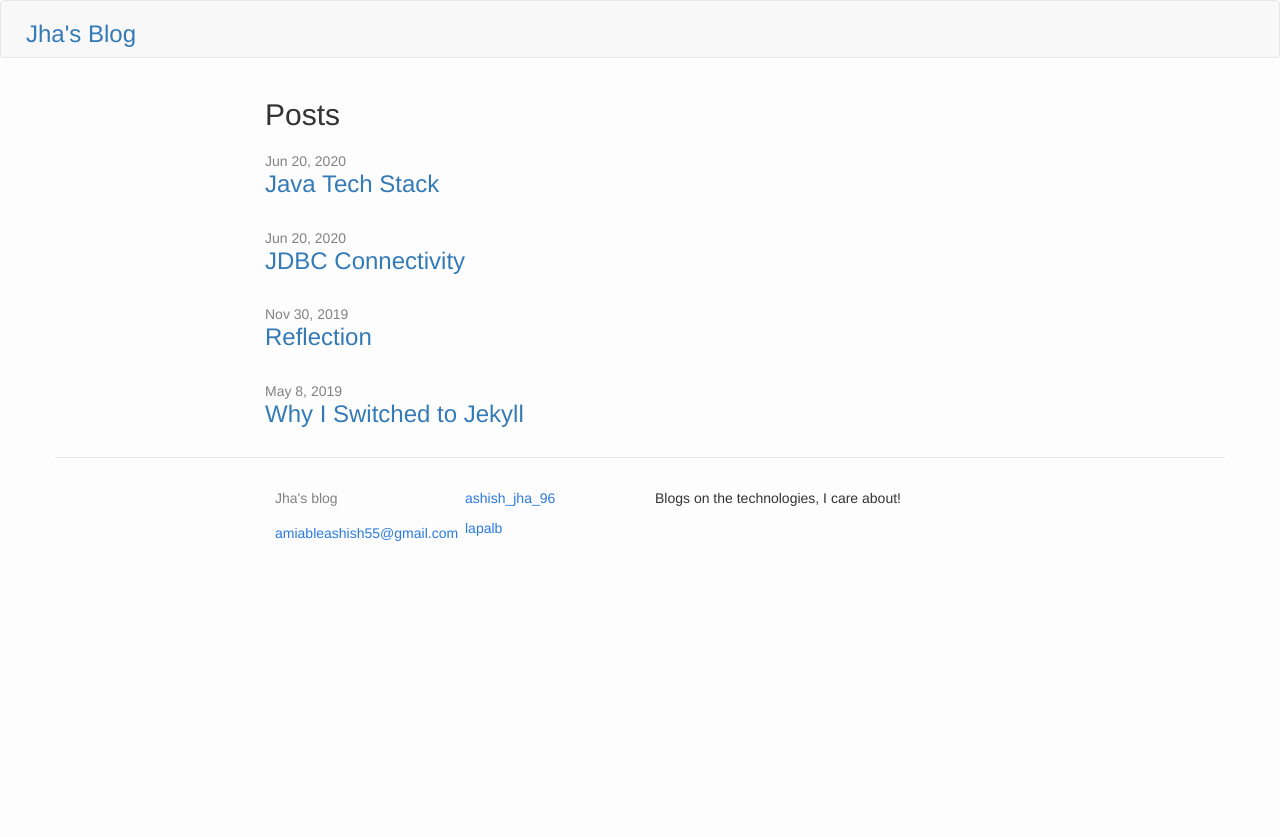
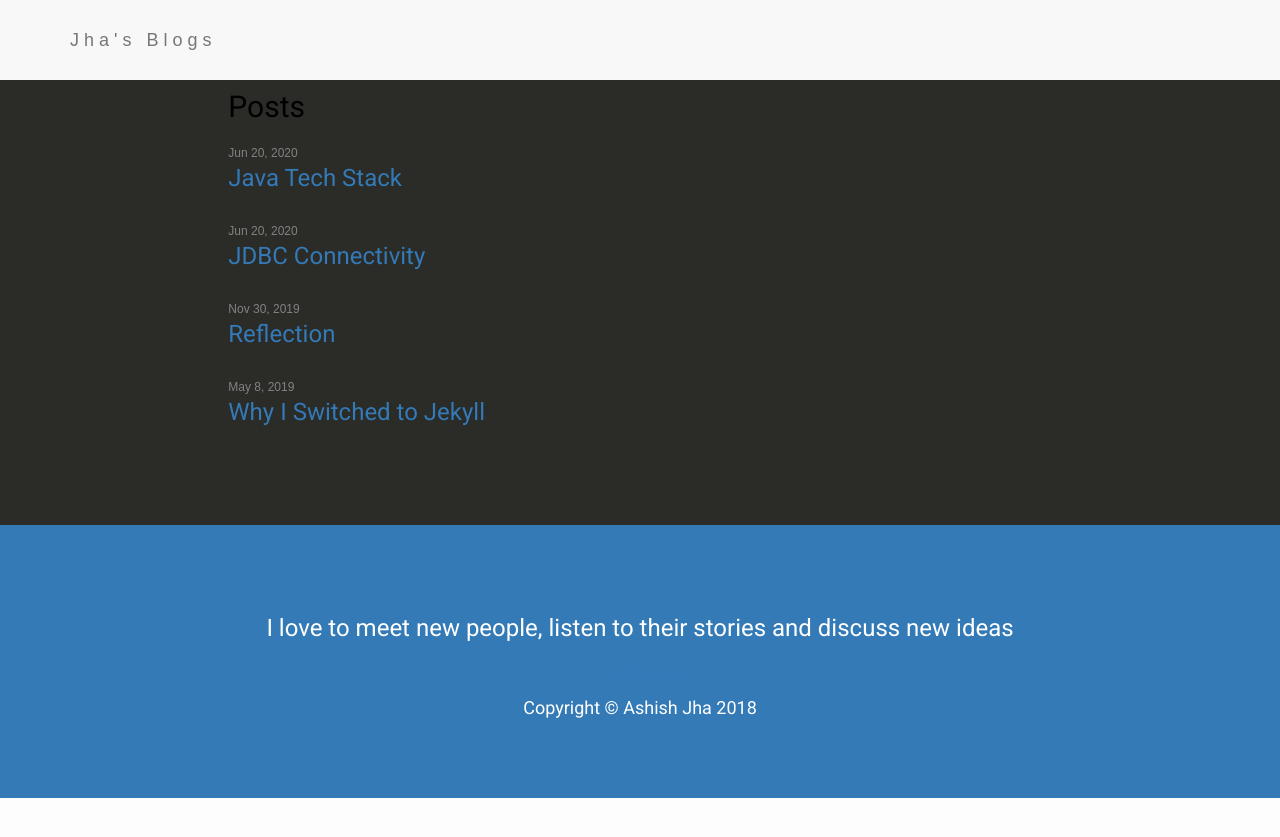
Before and after one commit to lapalb/as_blog, a Jekyll site: the page built from index.md, in a window 1280 px wide. Shown: the top 837 px of the page. Built offline with Jekyll 4.4.1, drawn with Linux system fonts in a browser that asks for light colours; some web fonts are replaced.

Commit message:
Styling Changes

```diff
--- a/_includes/footer.html
+++ b/_includes/footer.html
@@ -1,17 +1,9 @@
-<div class="container"  style="border-top: 1px solid #e8e8e8; position: inherit; bottom: 0; padding:30px">
-    <div class="row">
-        <div class="col-sm-2"></div>
-        <div class="col-sm-8">
-            <div class="row">
-                <div class="col-sm-3"> <p style=" margin-bottom: 15px;color: #828282"> {{site.title}} </p>
-                    <p><a href="mailto:{{site.email}}" style="color: #2a7ae2">{{site.email}}</a> </p>
-                </div>
-                <div class="col-sm-3">
-                    <p><a href="#" style="color: #2a7ae2">{{site.twitter_username}}</a> </p>
-                    <p><a href="#" style="color: #2a7ae2">{{site.github_username}}</a> </p>
-                </div>
-                <div class="col-sm-6">{{site.description}}</div>
-            </div>
-        </div>
-        <div class="col-sm-2"></div>
-</div>
+<footer class="container-fluid bg-2 text-center" id="contact">
+    <footer class="footer">
+     <div class="container text-center">
+       <h3> I love to meet new people, listen to their stories and discuss new ideas </h3>
+       <a href="mailto:115cs0603@nitrkl.ac.in"><i class="fa fa-envelope fa-3x"></i><h3>Mail Me</h3> </a>
+       <h4> Copyright © Ashish Jha 2018</h4>
+     </div>
+   </footer>
+   </footer>
--- a/_includes/header.html
+++ b/_includes/header.html
@@ -1,7 +1,15 @@
-<nav class="navbar navbar-default">
-    <div class="container-fluid">
-        <div class="navbar-header">
-            <h3 style="color: #424242;margin-left: 10px;"><a href="/as_blog/">Jha's Blog</a></h3>
-        </div>
+<nav class="navbar navbar-default navbar-fixed-top">
+    <div class="container">
+      <div class="navbar-header">
+        <button type="button" class="navbar-toggle" data-toggle="collapse" data-target="#myNavbar">
+          <span class="icon-bar"></span>
+          <span class="icon-bar"></span>
+          <span class="icon-bar"></span>
+        </button>
+        <a class="navbar-brand" href="#"> Jha's Blogs
+        </a>
+      </div>
+      <div class="collapse navbar-collapse" id="myNavbar">
+      </div>
     </div>
-</nav>
+  </nav>
--- a/_layouts/default.html
+++ b/_layouts/default.html
@@ -1,14 +1,106 @@
 <!DOCTYPE html>
 <html lang="{{ page.lang | default: site.lang | default: "en" }}">
 <link rel="stylesheet" href="https://maxcdn.bootstrapcdn.com/bootstrap/3.4.0/css/bootstrap.min.css">
-<script src="https://ajax.googleapis.com/ajax/libs/jquery/3.4.1/jquery.min.js"></script>
-<script src="https://maxcdn.bootstrapcdn.com/bootstrap/3.4.0/js/bootstrap.min.js"></script>
+<link rel="icon" href="https://raw.githubusercontent.com/lapalb/lapalb.github.io/master/img/logo.jpg" size="32*32">
+<script src="https://code.jquery.com/jquery-3.3.1.slim.min.js"></script>
+<script src="https://stackpath.bootstrapcdn.com/bootstrap/4.1.3/js/bootstrap.min.js"></script>
+<link href="https://fonts.googleapis.com/css?family=Roboto" rel="stylesheet">
+<link href="https://fonts.googleapis.com/css?family=Unlock" rel="stylesheet">
+<style>
+    * {
+  box-sizing: border-box;
+}
+
+body {
+  background-color: #474e5d;
+  font-family: 'Roboto', sans-serif;
+}
+
+html,
+body,
+h1,
+h2,
+h3,
+h4,
+h5,
+h6 {
+  font-family: "Roboto", sans-serif
+}
+
+body {}
+
+body {
+  font: 12px Montserrat, sans-serif;
+  line-height: 1.8;
+  color: #474e5d;
+}
+
+p {
+  font-size: 16px;
+}
+
+.margin {
+  margin-bottom: 45px;
+}
+
+.bg-1 {
+  background-color: #2b2b28;
+  /* Green */
+  color: #ffffff;
+}
+
+.bg-2 {
+  background-color: #337ab7;
+  /* Dark Blue */
+  color: #ffffff;
+}
+
+.bg-3 {
+  background-color: #ffffff;
+  /* White */
+  color: #555555;
+}
+
+.bg-4 {
+  background-color: #2f2f2f;
+  /* Black Gray */
+  color: #fff;
+}
+
+.container-fluid {
+  padding-top: 70px;
+  padding-bottom: 70px;
+}
+
+.navbar {
+  padding-top: 15px;
+  padding-bottom: 15px;
+  border: 0;
+  border-radius: 0;
+  margin-bottom: 0;
+  font-size: 12px;
+  letter-spacing: 5px;
+}
+
+.navbar-nav li a:hover {
+  color: #1abc9c !important;
+}
+
+p {
+  color: black;
+  font-family: 'Roboto', sans-serif;
+}
+
+h2 {
+  color: black
+}
+</style>
 <meta name="viewport" content="width=device-width, initial-scale=1">
 <body style="background-color:#fdfdfd">
 
 {% include header.html %}
 
-    <div class="container">
+    <div class="container-fluid bg-1 ">
         {{ content }}
     </div>
 
```
